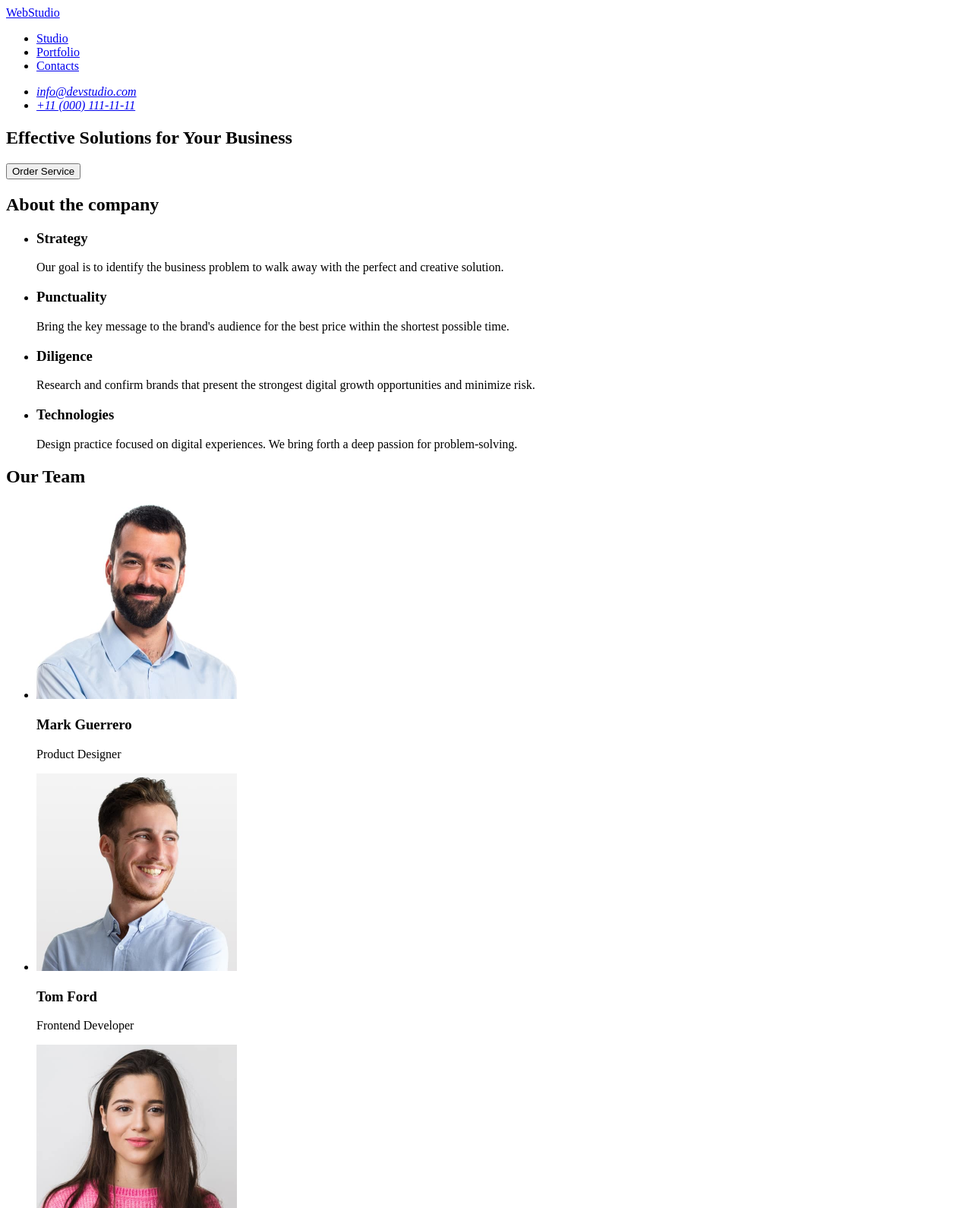
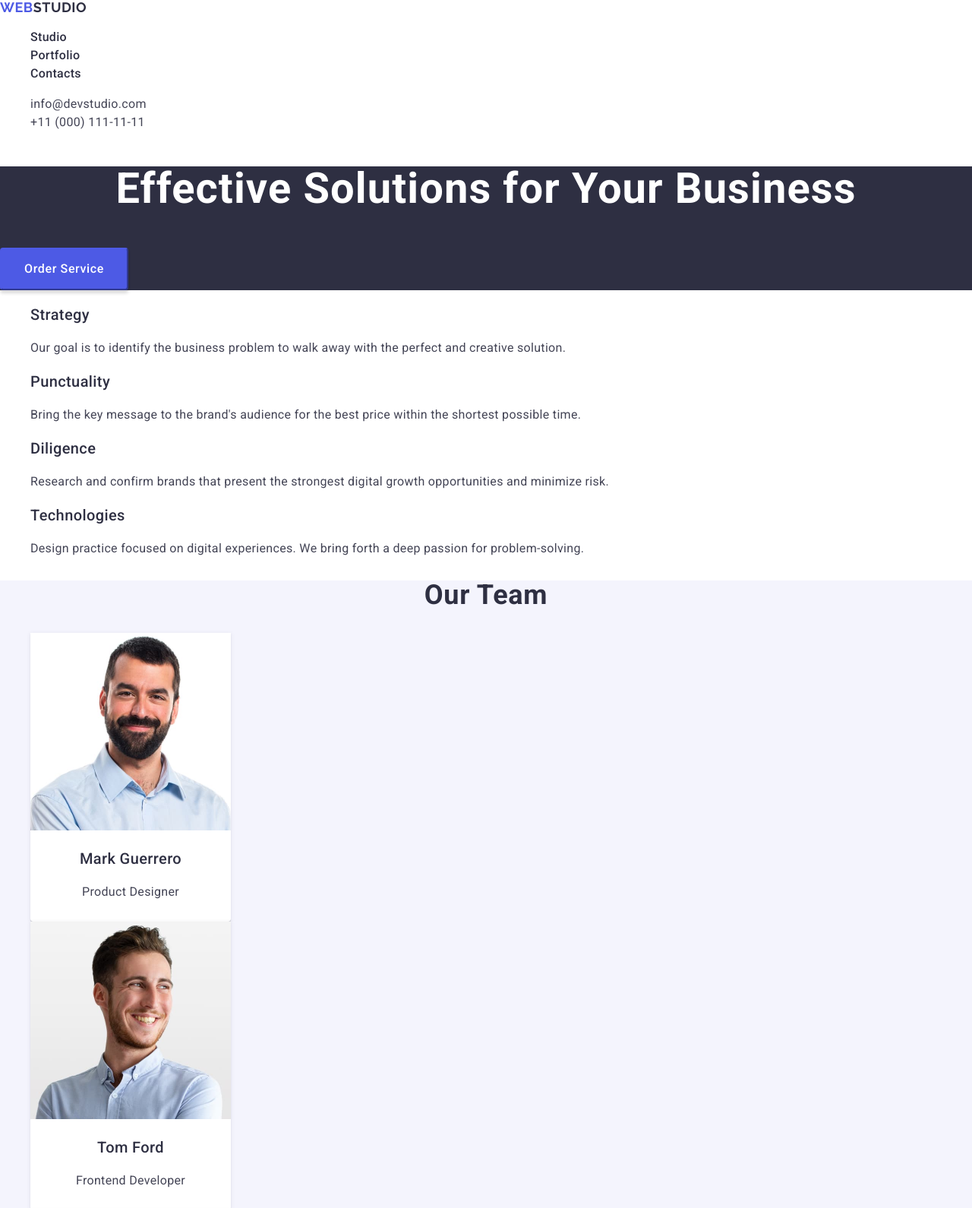
Before and after one commit to DimaOstapchuk91/goit-markup-hw-02, a plain HTML site: page index.html in a window 1280 px wide. Shown: the top 1590 px of the page at 76% size. Drawn offline with nearby package versions, Linux system fonts and the light colour scheme.

Commit message:
add css file and new section in html file

```diff
--- /dev/null
+++ b/css/styles.css
@@ -0,0 +1,197 @@
+body {
+  font-family: 'Roboto', sans-serif;
+  color: #434455;
+  background-color: #ffffff;
+}
+
+a {
+  text-decoration: none;
+}
+
+ul {
+  list-style-type: none;
+}
+
+address {
+  font-style: normal;
+}
+/* header */
+
+.logo {
+  font-family: 'Raleway', sans-serif;
+  font-weight: 700;
+  font-size: 18px;
+  line-height: 1.16;
+  letter-spacing: 0.03em;
+  text-transform: uppercase;
+  color: #4d5ae5;
+}
+
+.logo-item {
+  color: #2e2f42;
+}
+
+.logo-item-footer {
+  color: #f4f4fd;
+}
+
+.header-list-link {
+  font-weight: 500;
+  font-size: 16px;
+  line-height: 1.5;
+  letter-spacing: 0.02em;
+  color: #2e2f42;
+}
+
+.header-list-link:hover,
+:active {
+  color: #404bbf;
+}
+
+.header-address-link {
+  font-weight: 400;
+  font-size: 16px;
+  line-height: 1.5;
+  letter-spacing: 0.02em;
+  color: #434455;
+}
+
+.header-address-link:hover {
+  color: #404bbf;
+}
+
+/* hero section */
+.hero-section {
+  background-color: #2e2f42;
+}
+
+.hero-title {
+  font-weight: 700;
+  font-size: 56px;
+  line-height: 1.07;
+  letter-spacing: 0.02em;
+  text-align: center;
+  color: #fff;
+}
+
+.hero-btn {
+  font-family: 'Roboto', sans-serif;
+  border-radius: 4px;
+  border-color: #4d5ae5;
+  background-color: #4d5ae5;
+  color: #fff;
+  width: 169px;
+  height: 56px;
+  font-weight: 500;
+  font-size: 16px;
+  line-height: 1.5;
+  letter-spacing: 0.04em;
+  box-shadow: 0 4px 4px 0 rgba(0, 0, 0, 0.15);
+  cursor: pointer;
+}
+
+.hero-btn:hover {
+  background: #404bbf;
+}
+
+/* advantages of the company section */
+
+.advantages-title {
+  display: none;
+}
+
+.advantages-list-title {
+  font-weight: 500;
+  font-size: 20px;
+  line-height: 1.2;
+  letter-spacing: 0.02em;
+  color: #2e2f42;
+}
+
+.advantages-list-text {
+  line-height: 1.5;
+  letter-spacing: 0.02em;
+}
+
+/* team section */
+
+.team-section {
+  background-color: #f4f4fd;
+}
+
+.team-title {
+  font-weight: 700;
+  font-size: 36px;
+  line-height: 1.11;
+  letter-spacing: 0.02em;
+  text-align: center;
+  color: #2e2f42;
+}
+
+.team-list-item {
+  border-radius: 0 0 4px 4px;
+  width: 264px;
+  height: 380px;
+  box-shadow: 0 2px 1px 0 rgba(46, 47, 66, 0.08),
+    0 1px 1px 0 rgba(46, 47, 66, 0.16), 0 1px 6px 0 rgba(46, 47, 66, 0.08);
+  background: #fff;
+}
+
+.team-member-title {
+  font-weight: 500;
+  font-size: 20px;
+  line-height: 1.2;
+  letter-spacing: 0.02em;
+  text-align: center;
+  color: #2e2f42;
+}
+
+.team-member-text {
+  line-height: 1.5;
+  letter-spacing: 0.02em;
+  text-align: center;
+}
+
+/* portfolio-section */
+
+.portfolio-title {
+  font-weight: 700;
+  font-size: 36px;
+  line-height: 1.11;
+  letter-spacing: 0.02em;
+  text-align: center;
+  color: #2e2f42;
+}
+
+.portfolio-list-item {
+  border: 1px solid #e7e9fc;
+  width: 360px;
+  height: 420px;
+}
+
+.portfolio-list-title {
+  font-weight: 500;
+  font-size: 20px;
+  line-height: 1.2;
+  letter-spacing: 0.02em;
+  color: #2e2f42;
+  text-align: center;
+}
+
+.portfolio-list-text {
+  line-height: 1.5;
+  letter-spacing: 0.02em;
+  text-align: center;
+}
+
+/* footer */
+
+.footer-section {
+  background-color: #2e2f42;
+}
+
+.footer-text {
+  line-height: 1.5;
+  letter-spacing: 0.02em;
+  color: #f4f4fd;
+}
--- a/index.html
+++ b/index.html
@@ -4,59 +4,86 @@
     <meta charset="UTF-8" />
     <meta name="viewport" content="width=device-width, initial-scale=1.0" />
     <title>WebStudio</title>
+    <link
+      rel="stylesheet"
+      href="node_modules/modern-normalize/modern-normalize.css"
+    />
+    <link rel="stylesheet" href="./css/styles.css" />
+    <link rel="preconnect" href="https://fonts.googleapis.com" />
+    <link rel="preconnect" href="https://fonts.gstatic.com" crossorigin />
+    <link
+      href="https://fonts.googleapis.com/css2?family=Raleway:wght@700&family=Roboto:wght@400;500;700&display=swap"
+      rel="stylesheet"
+    />
   </head>
   <body>
     <!-- header, logo + nav + adress -->
-    <header>
-      <nav>
-        <a href="./index.html">WebStudio</a>
-        <ul>
-          <li><a href="#studio">Studio</a></li>
-          <li><a href="#portfolio">Portfolio</a></li>
-          <li><a href="#contacts">Contacts</a></li>
+    <header class="header-section">
+      <nav class="header-nav">
+        <a class="logo" href="./index.html"
+          >Web<span class="logo-item">Studio</span></a
+        >
+        <ul class="header-list">
+          <li class="header-list-item">
+            <a class="header-list-link" href="#studio">Studio</a>
+          </li>
+          <li class="header-list-item">
+            <a class="header-list-link" href="#portfolio">Portfolio</a>
+          </li>
+          <li class="header-list-item">
+            <a class="header-list-link" href="#contacts">Contacts</a>
+          </li>
         </ul>
       </nav>
-      <address id="contacts">
-        <ul>
-          <li><a href="mailto:info@devstudio.com">info@devstudio.com</a></li>
-          <li><a href="tel:+110001111111">+11 (000) 111-11-11</a></li>
+      <address class="header-address" id="contacts">
+        <ul class="header-address-list">
+          <li class="header-address-item">
+            <a class="header-address-link" href="mailto:info@devstudio.com"
+              >info@devstudio.com</a
+            >
+          </li>
+          <li class="header-address-item">
+            <a class="header-address-link" href="tel:+110001111111"
+              >+11 (000) 111-11-11</a
+            >
+          </li>
         </ul>
       </address>
     </header>
     <main>
       <!-- hero section -->
-      <section>
-        <h1>Effective Solutions for Your Business</h1>
-        <button type="button">Order Service</button>
+      <section class="hero-section">
+        <h1 class="hero-title">Effective Solutions for Your Business</h1>
+        <button class="hero-btn" type="button">Order Service</button>
       </section>
       <!-- advantages of the company section -->
-      <section id="studio">
-        <h2>About the company</h2>
-        <ul>
-          <li>
-            <h3>Strategy</h3>
-            <p>
+      <section class="advantages-section" id="studio">
+        <h2 class="advantages-title">About the company</h2>
+        <ul class="advantages-list">
+          <li class="advantages-list-item">
+            <h3 class="advantages-list-title">Strategy</h3>
+            <p class="advantages-list-text">
               Our goal is to identify the business problem to walk away with the
               perfect and creative solution.
             </p>
           </li>
-          <li>
-            <h3>Punctuality</h3>
-            <p>
+          <li class="advantages-list-item">
+            <h3 class="advantages-list-title">Punctuality</h3>
+            <p class="advantages-list-text">
               Bring the key message to the brand's audience for the best price
               within the shortest possible time.
             </p>
           </li>
-          <li>
-            <h3>Diligence</h3>
-            <p>
+          <li class="advantages-list-item">
+            <h3 class="advantages-list-title">Diligence</h3>
+            <p class="advantages-list-text">
               Research and confirm brands that present the strongest digital
               growth opportunities and minimize risk.
             </p>
           </li>
-          <li>
-            <h3>Technologies</h3>
-            <p>
+          <li class="advantages-list-item">
+            <h3 class="advantages-list-title">Technologies</h3>
+            <p class="advantages-list-text">
               Design practice focused on digital experiences. We bring forth a
               deep passion for problem-solving.
             </p>
@@ -65,55 +92,132 @@
       </section>
 
       <!-- team members section-->
-      <section id="portfolio">
-        <h2>Our Team</h2>
-        <ul>
-          <li>
+      <section class="team-section" id="portfolio">
+        <h2 class="team-title">Our Team</h2>
+        <ul class="team-list">
+          <li class="team-list-item">
             <img
+              class="team-member-foto"
               src="./images/mark-foto.jpg"
               alt="foto member team mark guerrero"
               width="264"
               height="260"
             />
-            <h3>Mark Guerrero</h3>
-            <p>Product Designer</p>
+            <h3 class="team-member-title">Mark Guerrero</h3>
+            <p class="team-member-text">Product Designer</p>
           </li>
-          <li>
+          <li class="team-list-item">
             <img
+              class="team-member-foto"
               src="./images/tom-foto.jpg"
               alt="foto member team tom ford"
               width="264"
               height="260"
             />
-            <h3>Tom Ford</h3>
-            <p>Frontend Developer</p>
+            <h3 class="team-member-title">Tom Ford</h3>
+            <p class="team-member-text">Frontend Developer</p>
           </li>
-          <li>
+          <li class="team-list-item">
             <img
+              class="team-member-foto"
               src="./images/camila-foto.jpg"
               alt="foto member team camila garcia"
               width="264"
               height="260"
             />
-            <h3>Camila Garcia</h3>
-            <p>Marketing</p>
+            <h3 class="team-member-title">Camila Garcia</h3>
+            <p class="team-member-text">Marketing</p>
           </li>
-          <li>
+          <li class="team-list-item">
             <img
+              class="team-member-foto"
               src="./images/daniel-foto.jpg"
               alt="foto member team daniel wilson"
               width="264"
               height="260"
             />
-            <h3>Daniel Wilson</h3>
-            <p>UI Designer</p>
+            <h3 class="team-member-title">Daniel Wilson</h3>
+            <p class="team-member-text">UI Designer</p>
+          </li>
+        </ul>
+      </section>
+      <section class="portfolio-section">
+        <h2 class="portfolio-title">Our Portfolio</h2>
+        <ul class="portfolio-list">
+          <li class="portfolio-list-item">
+            <img
+              class="portfolio-list-image"
+              src="./images/banking-app-imege.jpg"
+              alt="Banking App image"
+              width="360"
+              height="300"
+            />
+            <h3 class="portfolio-list-title">Banking App Interface Concept</h3>
+            <p class="portfolio-list-text">App</p>
+          </li>
+          <li class="portfolio-list-item">
+            <img
+              class="portfolio-list-image"
+              src="./images/cashless-payment-image.jpg"
+              alt="Cashless Payment image"
+              width="360"
+              height="300"
+            />
+            <h3 class="portfolio-list-title">Cashless Payment</h3>
+            <p class="portfolio-list-text">Marketing</p>
+          </li>
+          <li class="portfolio-list-item">
+            <img
+              class="portfolio-list-image"
+              src="./images/meditation-app-image.jpg"
+              alt="Meditation App image"
+              width="360"
+              height="300"
+            />
+            <h3 class="portfolio-list-title">Meditation App</h3>
+            <p class="portfolio-list-text">App</p>
+          </li>
+          <li class="portfolio-list-item">
+            <img
+              class="portfolio-list-image"
+              src="./images/taxi-service-image.jpg"
+              alt="Taxi image"
+              width="360"
+              height="300"
+            />
+            <h3 class="portfolio-list-title">Taxi Service</h3>
+            <p class="portfolio-list-text">Marketing</p>
+          </li>
+          <li class="portfolio-list-item">
+            <img
+              class="portfolio-list-image"
+              src="./images/screen-illustrations-images.jpg"
+              alt="Screen Illustrations image"
+              width="360"
+              height="300"
+            />
+            <h3 class="portfolio-list-title">Screen Illustrations</h3>
+            <p class="portfolio-list-text">Design</p>
+          </li>
+          <li class="portfolio-list-item">
+            <img
+              class="portfolio-list-image"
+              src="./images/online-courses-image.jpg"
+              alt="happy girl image"
+              width="360"
+              height="300"
+            />
+            <h3 class="portfolio-list-title">Online Courses</h3>
+            <p class="portfolio-list-text">Marketing</p>
           </li>
         </ul>
       </section>
     </main>
-    <footer>
-      <a href="./index.html">WebStudio</a>
-      <p>
+    <footer class="footer-section">
+      <a class="logo" href="./index.html"
+        >Web<span class="logo-item-footer">Studio</span></a
+      >
+      <p class="footer-text">
         Increase the flow of customers and sales for your business with digital
         marketing & growth solutions.
       </p>
```
Also changed, not shown: images/banking-app-imege.jpg (added), images/cashless-payment-image.jpg (added), images/fresh-coffee-image.jpg (added), images/meditation-app-image.jpg (added), images/online-courses-image.jpg (added), images/organic-food-image.jpg (added), images/screen-illustrations-images.jpg (added), images/stories-concept-image.jpg (added), images/taxi-service-image.jpg (added), 1 other file.
